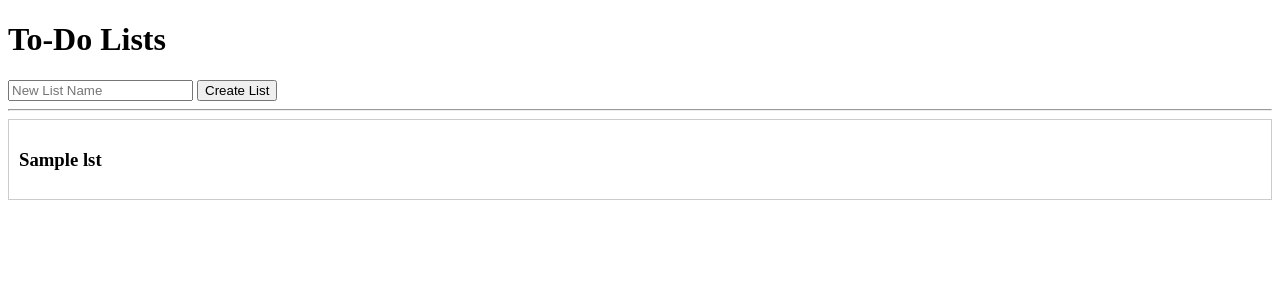
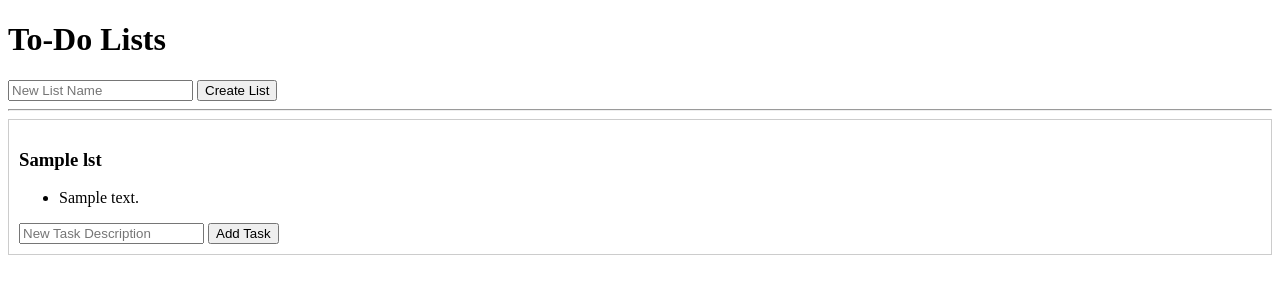
Before and after one commit to CI-Till-Krempel/horseless-carriage-eval-todo-app, a Flask app: template templates/index.html in a window 1280 px wide. Shown: the top 300 px of the page. Run offline with Flask 3, Linux system fonts and the light colour scheme; the template is opened without the code that fills it: most values are stand-ins (such as "Sample title", 1, 10 or a date in 2020).

Commit message:
feat: implement US-0002 add task to list

```diff
--- a/app.py
+++ b/app.py
@@ -25,5 +25,18 @@ def create_list():
         list_id_counter += 1
     return redirect(url_for('index'))
 
+@app.route('/lists/<int:list_id>/tasks', methods=['POST'])
+def add_task(list_id):
+    global task_id_counter
+    text = request.form.get('text')
+    if list_id in todos and text:
+        todos[list_id]['tasks'].append({
+            'id': task_id_counter,
+            'text': text,
+            'completed': False
+        })
+        task_id_counter += 1
+    return redirect(url_for('index'))
+
 if __name__ == '__main__':
     app.run(debug=True)
--- a/templates/index.html
+++ b/templates/index.html
@@ -17,6 +17,17 @@
     {% for list_id, lst in todos.items() %}
         <div style="border: 1px solid #ccc; padding: 10px; margin-bottom: 10px;">
             <h3>{{ lst.name }}</h3>
+
+            <ul>
+                {% for task in lst.tasks %}
+                    <li>{{ task.text }}</li>
+                {% endfor %}
+            </ul>
+
+            <form action="/lists/{{ lst.id }}/tasks" method="POST">
+                <input type="text" name="text" placeholder="New Task Description" required>
+                <button type="submit">Add Task</button>
+            </form>
         </div>
     {% endfor %}
 </body>
```
Also changed, not shown: test_app.py (+10 -0 lines).
